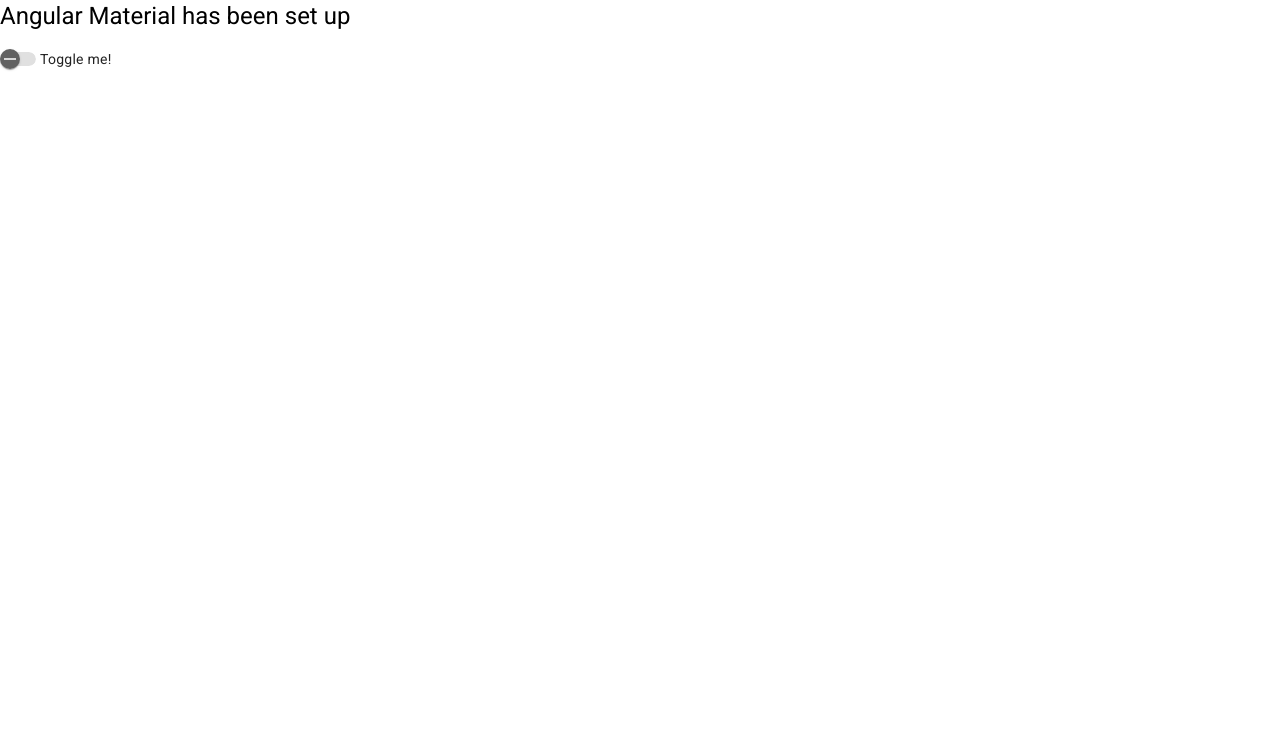
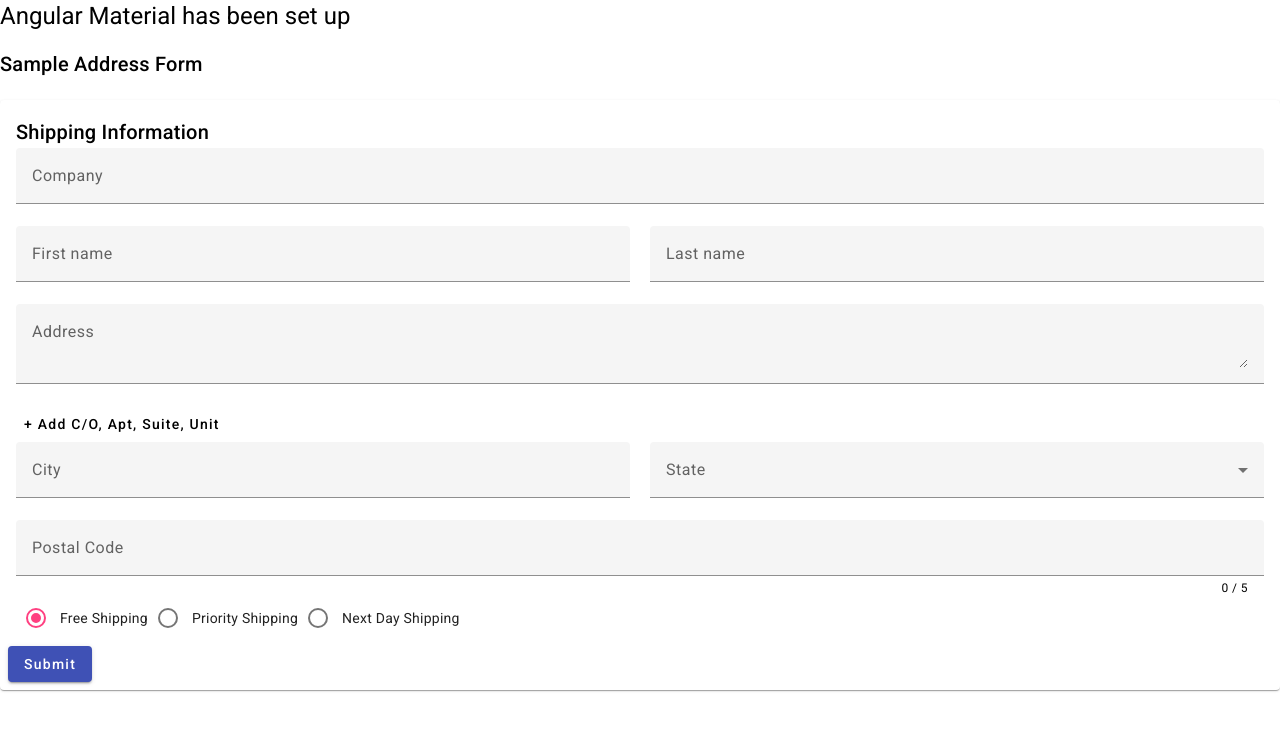
Before and after one commit to mrigankvallabh/mt-app, an Angular app: page / in a window 1280 px wide. Shown: the top 730 px of the page. Built offline with nearby package versions, Linux system fonts and the light colour scheme.

Commit message:
Added Angular Address Form Schematic

```diff
--- a/src/app/app.component.html
+++ b/src/app/app.component.html
@@ -1,2 +1,3 @@
 <h1>Angular Material has been set up</h1>
-<mat-slide-toggle>Toggle me!</mat-slide-toggle>
+<h2>Sample Address Form</h2>
+<app-ng-address-form></app-ng-address-form>
--- /dev/null
+++ b/src/app/ng-address-form/ng-address-form.component.css
@@ -0,0 +1,27 @@
+.full-width {
+  width: 100%;
+}
+
+.shipping-card {
+  min-width: 120px;
+  margin: 20px auto;
+}
+
+.mat-radio-button {
+  display: block;
+  margin: 5px 0;
+}
+
+.row {
+  display: flex;
+  flex-direction: row;
+}
+
+.col {
+  flex: 1;
+  margin-right: 20px;
+}
+
+.col:last-child {
+  margin-right: 0;
+}
--- /dev/null
+++ b/src/app/ng-address-form/ng-address-form.component.html
@@ -0,0 +1,100 @@
+<form [formGroup]="addressForm" novalidate (ngSubmit)="onSubmit()">
+  <mat-card class="shipping-card">
+    <mat-card-header>
+      <mat-card-title>Shipping Information</mat-card-title>
+    </mat-card-header>
+    <mat-card-content>
+      <div class="row">
+        <div class="col">
+          <mat-form-field class="full-width">
+            <input matInput placeholder="Company" formControlName="company">
+          </mat-form-field>
+        </div>
+      </div>
+      <div class="row">
+        <div class="col">
+          <mat-form-field class="full-width">
+            <input matInput placeholder="First name" formControlName="firstName">
+            <mat-error *ngIf="addressForm.controls['firstName'].hasError('required')">
+              First name is <strong>required</strong>
+            </mat-error>
+          </mat-form-field>
+        </div>
+        <div class="col">
+          <mat-form-field class="full-width">
+            <input matInput placeholder="Last name" formControlName="lastName">
+            <mat-error *ngIf="addressForm.controls['lastName'].hasError('required')">
+              Last name is <strong>required</strong>
+            </mat-error>
+          </mat-form-field>
+        </div>
+      </div>
+      <div class="row">
+        <div class="col">
+          <mat-form-field class="full-width">
+            <textarea matInput placeholder="Address" formControlName="address"></textarea>
+            <mat-error *ngIf="addressForm.controls['address'].hasError('required')">
+              Address is <strong>required</strong>
+            </mat-error>
+          </mat-form-field>
+        </div>
+      </div>
+      <div class="row" *ngIf="!hasUnitNumber">
+        <div class="col">
+          <button mat-button type="button" (click)="hasUnitNumber = !hasUnitNumber">
+            + Add C/O, Apt, Suite, Unit
+          </button>
+        </div>
+      </div>
+      <div class="row" *ngIf="hasUnitNumber">
+        <div class="col">
+          <mat-form-field class="full-width">
+            <textarea matInput placeholder="Address 2" formControlName="address2"></textarea>
+          </mat-form-field>
+        </div>
+      </div>
+      <div class="row">
+        <div class="col">
+          <mat-form-field class="full-width">
+            <input matInput placeholder="City" formControlName="city">
+            <mat-error *ngIf="addressForm.controls['city'].hasError('required')">
+              City is <strong>required</strong>
+            </mat-error>
+          </mat-form-field>
+        </div>
+        <div class="col">
+          <mat-form-field class="full-width">
+            <mat-select placeholder="State" formControlName="state">
+              <mat-option *ngFor="let state of states" [value]="state.abbreviation">
+                {{ state.name }}
+              </mat-option>
+            </mat-select>
+            <mat-error *ngIf="addressForm.controls['state'].hasError('required')">
+              State is <strong>required</strong>
+            </mat-error>
+          </mat-form-field>
+        </div>
+      </div>
+      <div class="row">
+        <div class="col">
+          <mat-form-field class="full-width">
+            <input matInput #postalCode maxlength="5" placeholder="Postal Code" type="number" formControlName="postalCode">
+            <mat-hint align="end">{{postalCode.value.length}} / 5</mat-hint>
+          </mat-form-field>
+        </div>
+      </div>
+      <div class="row">
+        <div class="col">
+          <mat-radio-group formControlName="shipping">
+            <mat-radio-button value="free">Free Shipping</mat-radio-button>
+            <mat-radio-button value="priority">Priority Shipping</mat-radio-button>
+            <mat-radio-button value="nextday">Next Day Shipping</mat-radio-button>
+          </mat-radio-group>
+        </div>
+      </div>
+    </mat-card-content>
+    <mat-card-actions>
+      <button mat-raised-button color="primary" type="submit">Submit</button>
+    </mat-card-actions>
+  </mat-card>
+</form>
--- /dev/null
+++ b/src/app/ng-address-form/ng-address-form.component.ts
@@ -0,0 +1,93 @@
+import { Component } from '@angular/core';
+import { FormBuilder, Validators } from '@angular/forms';
+
+@Component({
+  selector: 'app-ng-address-form',
+  templateUrl: './ng-address-form.component.html',
+  styleUrls: ['./ng-address-form.component.css']
+})
+export class NgAddressFormComponent {
+  addressForm = this.fb.group({
+    company: null,
+    firstName: [null, Validators.required],
+    lastName: [null, Validators.required],
+    address: [null, Validators.required],
+    address2: null,
+    city: [null, Validators.required],
+    state: [null, Validators.required],
+    postalCode: [null, Validators.compose([
+      Validators.required, Validators.minLength(5), Validators.maxLength(5)])
+    ],
+    shipping: ['free', Validators.required]
+  });
+
+  hasUnitNumber = false;
+
+  states = [
+    {name: 'Alabama', abbreviation: 'AL'},
+    {name: 'Alaska', abbreviation: 'AK'},
+    {name: 'American Samoa', abbreviation: 'AS'},
+    {name: 'Arizona', abbreviation: 'AZ'},
+    {name: 'Arkansas', abbreviation: 'AR'},
+    {name: 'California', abbreviation: 'CA'},
+    {name: 'Colorado', abbreviation: 'CO'},
+    {name: 'Connecticut', abbreviation: 'CT'},
+    {name: 'Delaware', abbreviation: 'DE'},
+    {name: 'District Of Columbia', abbreviation: 'DC'},
+    {name: 'Federated States Of Micronesia', abbreviation: 'FM'},
+    {name: 'Florida', abbreviation: 'FL'},
+    {name: 'Georgia', abbreviation: 'GA'},
+    {name: 'Guam', abbreviation: 'GU'},
+    {name: 'Hawaii', abbreviation: 'HI'},
+    {name: 'Idaho', abbreviation: 'ID'},
+    {name: 'Illinois', abbreviation: 'IL'},
+    {name: 'Indiana', abbreviation: 'IN'},
+    {name: 'Iowa', abbreviation: 'IA'},
+    {name: 'Kansas', abbreviation: 'KS'},
+    {name: 'Kentucky', abbreviation: 'KY'},
+    {name: 'Louisiana', abbreviation: 'LA'},
+    {name: 'Maine', abbreviation: 'ME'},
+    {name: 'Marshall Islands', abbreviation: 'MH'},
+    {name: 'Maryland', abbreviation: 'MD'},
+    {name: 'Massachusetts', abbreviation: 'MA'},
+    {name: 'Michigan', abbreviation: 'MI'},
+    {name: 'Minnesota', abbreviation: 'MN'},
+    {name: 'Mississippi', abbreviation: 'MS'},
+    {name: 'Missouri', abbreviation: 'MO'},
+    {name: 'Montana', abbreviation: 'MT'},
+    {name: 'Nebraska', abbreviation: 'NE'},
+    {name: 'Nevada', abbreviation: 'NV'},
+    {name: 'New Hampshire', abbreviation: 'NH'},
+    {name: 'New Jersey', abbreviation: 'NJ'},
+    {name: 'New Mexico', abbreviation: 'NM'},
+    {name: 'New York', abbreviation: 'NY'},
+    {name: 'North Carolina', abbreviation: 'NC'},
+    {name: 'North Dakota', abbreviation: 'ND'},
+    {name: 'Northern Mariana Islands', abbreviation: 'MP'},
+    {name: 'Ohio', abbreviation: 'OH'},
+    {name: 'Oklahoma', abbreviation: 'OK'},
+    {name: 'Oregon', abbreviation: 'OR'},
+    {name: 'Palau', abbreviation: 'PW'},
+    {name: 'Pennsylvania', abbreviation: 'PA'},
+    {name: 'Puerto Rico', abbreviation: 'PR'},
+    {name: 'Rhode Island', abbreviation: 'RI'},
+    {name: 'South Carolina', abbreviation: 'SC'},
+    {name: 'South Dakota', abbreviation: 'SD'},
+    {name: 'Tennessee', abbreviation: 'TN'},
+    {name: 'Texas', abbreviation: 'TX'},
+    {name: 'Utah', abbreviation: 'UT'},
+    {name: 'Vermont', abbreviation: 'VT'},
+    {name: 'Virgin Islands', abbreviation: 'VI'},
+    {name: 'Virginia', abbreviation: 'VA'},
+    {name: 'Washington', abbreviation: 'WA'},
+    {name: 'West Virginia', abbreviation: 'WV'},
+    {name: 'Wisconsin', abbreviation: 'WI'},
+    {name: 'Wyoming', abbreviation: 'WY'}
+  ];
+
+  constructor(private fb: FormBuilder) {}
+
+  onSubmit(): void {
+    alert('Thanks!');
+  }
+}
```
Also changed, not shown: src/app/app.module.ts (+15 -1 lines), 1 other file (tests, documents, lock files or other folders).
